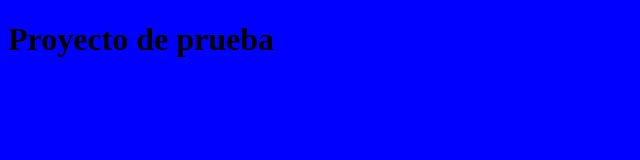
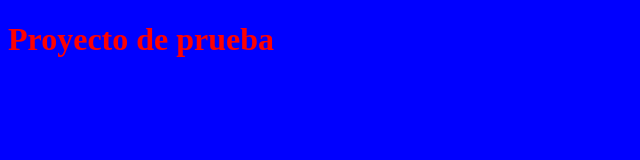
Before and after one commit to Ramallo98/PruebaGit, a plain HTML site: page index.html in a window 1280 px wide. Shown: the whole page, without its empty margins (0-640 px from the left). Drawn offline with Linux system fonts and the light colour scheme.

Commit message:
Negrita y color rojo

```diff
--- a/css/estilos.css
+++ b/css/estilos.css
@@ -2,4 +2,6 @@
 
 body{
 	background-color: blue;
+	font-weight: bold;
+	color: red;
 }
```
